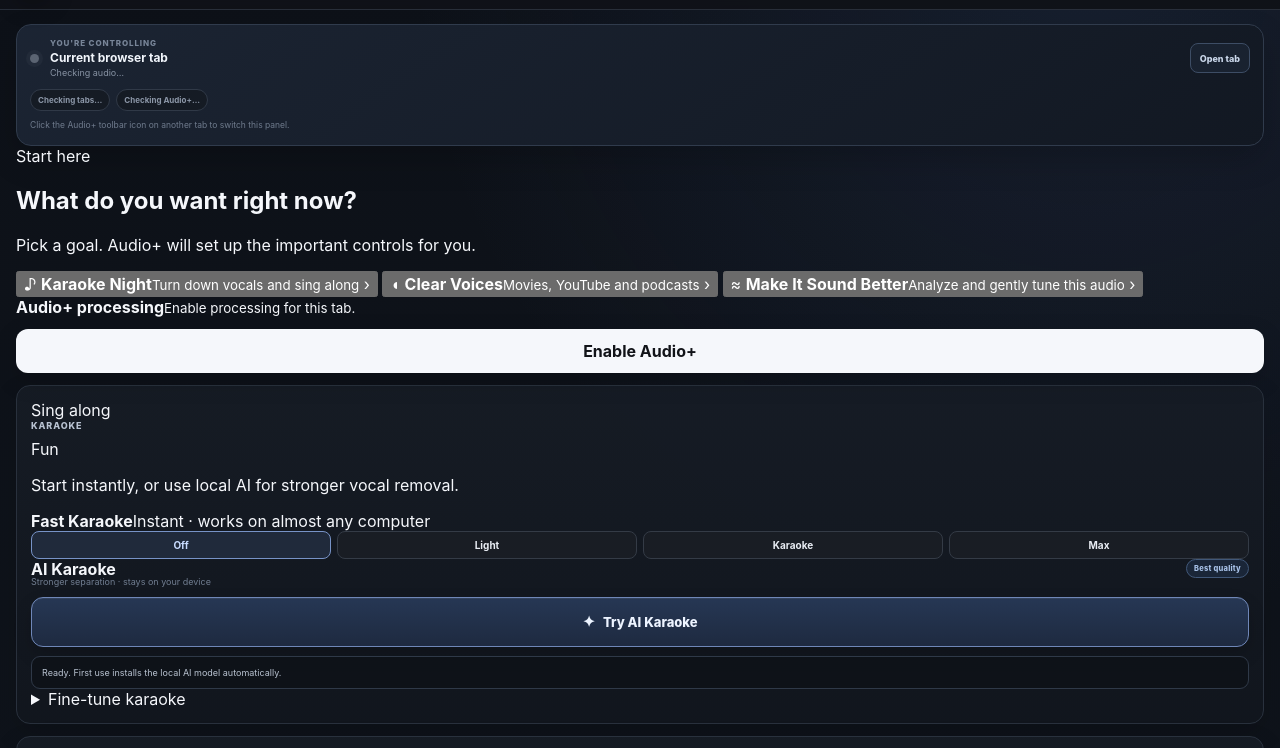
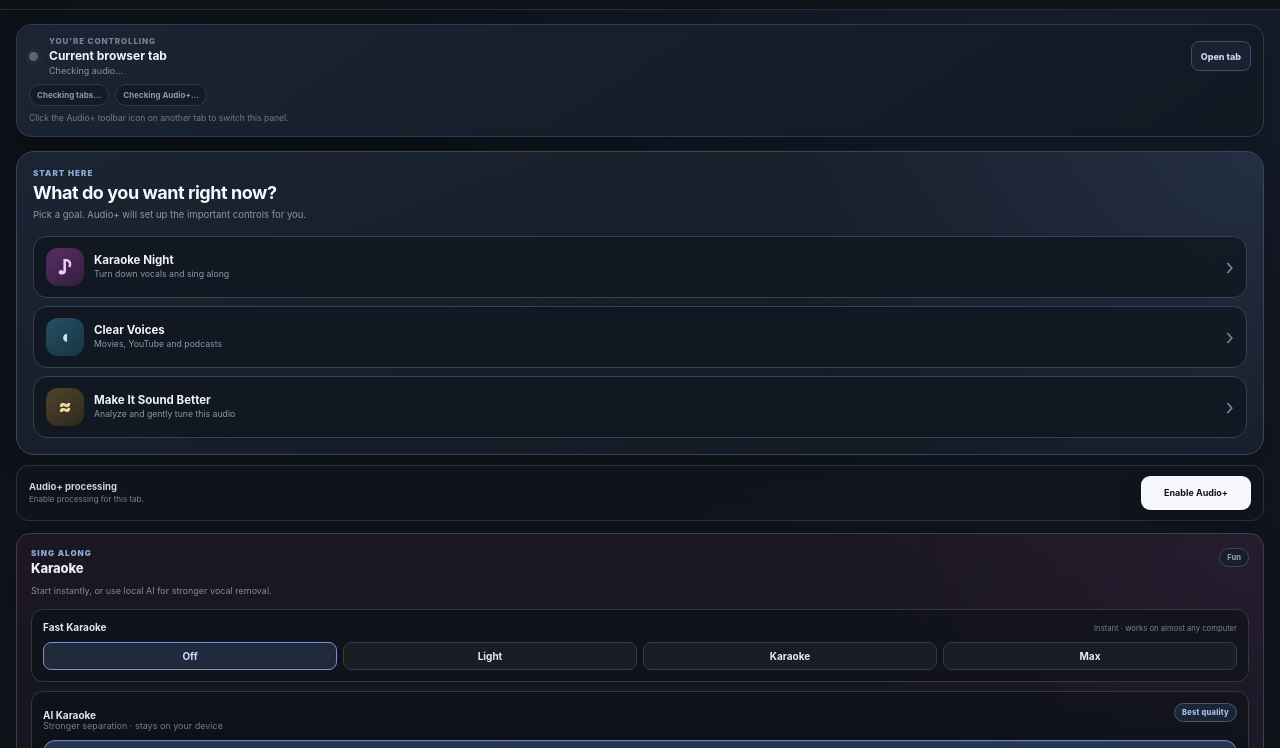
Before and after one commit to ylnyorulmaz/audioplus, a browser extension: page sidepanel.html in a window 1280 px wide. Shown: the part 51-799 px from the top of the page. Drawn offline with Linux system fonts and the light colour scheme.

Commit message:
Style persona-first side panel experience

```diff
--- a/sidepanel.css
+++ b/sidepanel.css
@@ -1,14 +1,80 @@
 html, body { width: 100%; min-width: 0; max-height: none; min-height: 100%; }
 body { overflow-y: auto; }
 .panel, .control-window { width: 100%; min-width: 0; max-width: none; }
-.control-header { position: sticky; top: 0; z-index: 10; padding-top: 14px; padding-bottom: 12px; background: rgba(16,18,24,.96); backdrop-filter: blur(10px); }
+.persona-shell { padding-bottom: 24px; }
+.persona-header { position: sticky; top: 0; z-index: 10; padding-top: 14px; padding-bottom: 12px; background: rgba(16,18,24,.96); backdrop-filter: blur(10px); }
 .window-actions { margin-left: auto; }
 .window-button[hidden] { display: none !important; }
-.source-card { margin-top: 4px; }
+
+.source-card-compact { margin-top: 4px; padding: 11px 12px; }
+.compact-badges { margin-top: 8px; }
+.source-card-compact .source-hint { margin-top: 7px; }
+
+.intent-hero { margin-top: 14px; padding: 16px; border: 1px solid #39465b; border-radius: 18px; background: radial-gradient(circle at 100% 0%, rgba(100,127,190,.18), transparent 38%), linear-gradient(160deg, #1b2432, #121821); box-shadow: 0 18px 38px rgba(0,0,0,.2); }
+.intent-kicker, .zone-kicker { display: block; color: #8ca8d6; font-size: 8px; font-weight: 900; letter-spacing: .13em; text-transform: uppercase; }
+.intent-hero h1 { margin: 5px 0 4px; color: #f5f8fc; font-size: 18px; line-height: 1.15; letter-spacing: -.025em; }
+.intent-hero > p { margin: 0; color: #8996a8; font-size: 9.5px; line-height: 1.5; }
+.intent-grid { display: grid; gap: 8px; margin-top: 14px; }
+.intent-card { display: grid; grid-template-columns: 38px minmax(0,1fr) auto; align-items: center; gap: 10px; min-height: 62px; padding: 10px 12px; border: 1px solid #334055; border-radius: 14px; background: rgba(16,22,31,.82); color: #eef3fb; text-align: left; cursor: pointer; transition: transform .12s ease, border-color .12s ease, background .12s ease; }
+.intent-card:hover:not(:disabled) { transform: translateY(-1px); border-color: #5b7094; background: rgba(27,36,50,.96); }
+.intent-card:disabled { cursor: wait; opacity: .65; }
+.intent-icon { display: grid; width: 38px; height: 38px; place-items: center; border-radius: 12px; font-size: 19px; font-weight: 900; }
+.intent-karaoke .intent-icon { background: linear-gradient(145deg, #5b2d65, #30203d); color: #f0c8fb; }
+.intent-voices .intent-icon { background: linear-gradient(145deg, #245064, #183440); color: #bde8f7; }
+.intent-quality .intent-icon { background: linear-gradient(145deg, #51442a, #2e291d); color: #eed69c; }
+.intent-copy { display: grid; gap: 2px; }
+.intent-copy strong { font-size: 11.5px; }
+.intent-copy small { color: #8b98aa; font-size: 8.7px; line-height: 1.35; }
+.intent-arrow { color: #728096; font-size: 22px; line-height: 1; }
+
+.power-strip { display: flex; align-items: center; justify-content: space-between; gap: 12px; margin-top: 10px; padding: 10px 12px; border: 1px solid #29333f; border-radius: 12px; background: rgba(17,22,29,.76); }
+.power-strip > div { display: grid; gap: 2px; min-width: 0; }
+.power-strip strong { color: #cbd4e0; font-size: 9.5px; }
+.power-strip small { color: #758196; font-size: 8px; }
+.compact-power { width: auto; min-width: 110px; min-height: 34px; margin: 0; padding: 0 10px; border-radius: 9px; font-size: 9px; }
+
+.persona-zone { scroll-margin-top: 72px; }
+.zone-heading { display: flex; align-items: flex-start; justify-content: space-between; gap: 10px; }
+.friendly-title { margin: 2px 0 0 !important; color: #e7edf6 !important; font-size: 13px !important; letter-spacing: -.01em !important; text-transform: none !important; }
+.persona-pill { flex: 0 0 auto; padding: 4px 7px; border: 1px solid #3a4658; border-radius: 999px; background: #181f29; color: #8997aa; font-size: 7.5px; font-weight: 800; }
+.zone-intro { margin: 8px 0 12px; color: #7f8c9f; font-size: 9px; line-height: 1.45; }
+.karaoke-zone { border-color: #493651 !important; background: radial-gradient(circle at 100% 0%, rgba(122,66,139,.12), transparent 32%), linear-gradient(180deg, rgba(28,23,34,.97), rgba(18,21,28,.97)) !important; }
+.clarity-zone { border-color: #304a58 !important; background: radial-gradient(circle at 100% 0%, rgba(58,123,147,.11), transparent 32%), linear-gradient(180deg, rgba(20,29,34,.97), rgba(18,22,28,.97)) !important; }
+.quality-zone { border-color: #4a4331 !important; background: radial-gradient(circle at 100% 0%, rgba(145,119,58,.10), transparent 32%), linear-gradient(180deg, rgba(29,27,21,.97), rgba(18,22,28,.97)) !important; }
+
+.quick-choice-block, .ai-choice-card { padding: 11px; border: 1px solid #303847; border-radius: 12px; background: rgba(12,16,22,.58); }
+.ai-choice-card { margin-top: 9px; }
+.choice-label { display: flex; align-items: baseline; justify-content: space-between; gap: 10px; margin-bottom: 9px; }
+.choice-label strong, .choice-title { color: #dfe7f2; font-size: 10px; }
+.choice-label span { color: #738096; font-size: 7.7px; text-align: right; }
+.four-way { grid-template-columns: repeat(4, minmax(0,1fr)); }
+.mini-details { margin-top: 10px; border-top: 1px solid #2c3441; }
+.mini-details > summary { padding-top: 10px; color: #8c98aa; font-size: 8.5px; font-weight: 800; cursor: pointer; }
+.mini-details[open] > summary { margin-bottom: 10px; }
+.feature-heading { margin-bottom: 9px; }
+
+.featured-control { padding: 11px; border: 1px solid #314657; border-radius: 12px; background: rgba(13,20,25,.58); }
+.friendly-night { margin-top: 10px; padding-top: 10px; border-top: 1px solid #2b3842; }
+
+.smart-fix-friendly { padding: 0; }
+.hero-fix { width: 100%; min-height: 44px; font-size: 10.5px; }
+.subsection-label { margin: 14px 0 8px; color: #788598; font-size: 8px; font-weight: 900; letter-spacing: .09em; text-transform: uppercase; }
+.tone-details { margin-top: 12px; }
+
+.utility-zone > summary, .power-user-zone > summary { color: #b7c0cd; cursor: pointer; }
+.utility-body { padding-top: 12px; }
+.footer-actions { margin-top: 14px; }
+.global-message { position: sticky; bottom: 8px; z-index: 8; margin: 10px 0 0; border-radius: 10px; backdrop-filter: blur(8px); }
+.global-message:empty { display: none; }
+
 @media (max-width: 360px) {
   .panel { padding: 14px; }
   .source-main { grid-template-columns: auto minmax(0,1fr); }
   .source-open { grid-column: 2; justify-self: start; }
   .four-way { grid-template-columns: repeat(2, minmax(0,1fr)); }
   .feature-heading { align-items: flex-start; flex-direction: column; }
+  .power-strip { align-items: stretch; flex-direction: column; }
+  .compact-power { width: 100%; }
+  .choice-label { align-items: flex-start; flex-direction: column; gap: 2px; }
+  .choice-label span { text-align: left; }
 }
```
